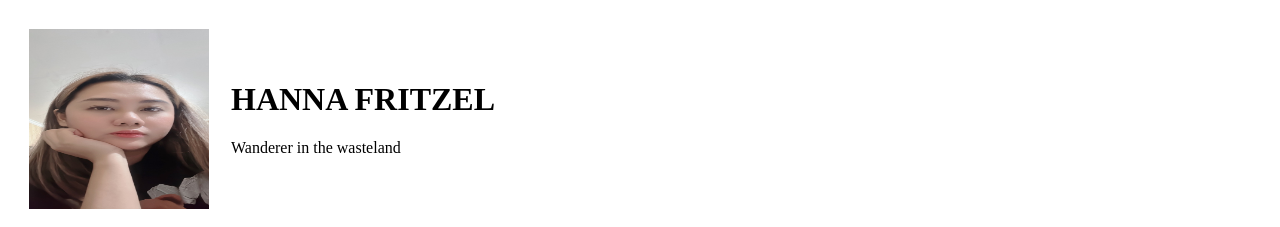
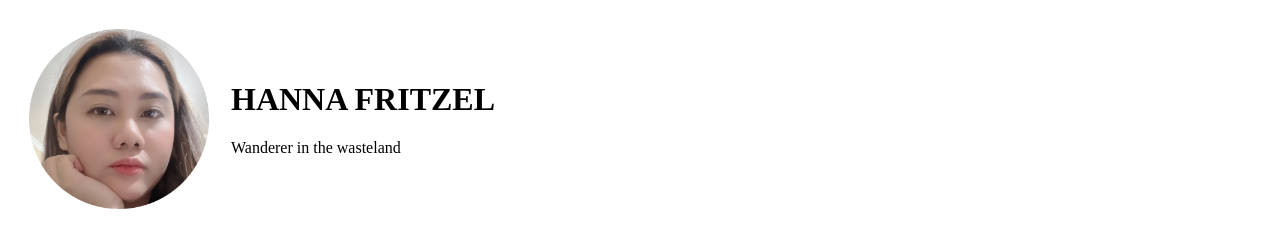
Before and after one commit to hanfriz/cv, a plain HTML site: page index.html in a window 1280 px wide. Shown: the top 227 px of the page. Drawn offline with Linux system fonts and the light colour scheme; grey boxes are pictures that could not be loaded.

Commit message:
Update index.html

```diff
--- a/index.html
+++ b/index.html
@@ -8,7 +8,7 @@
 <body>
     <table cellspacing="20">
     <tr>
-        <td><img src="hanna.jpeg" alt="hanna" width="180px" height="180px" border-radius=:20px></td>
+        <td><img src="hanna-modified.png" alt="hanna" width="180px" height="180px" border-radius=:20px></td>
         <td><h1>HANNA FRITZEL</h1><p>Wanderer in the wasteland</p></td>
     </tr>
     </table>
```
